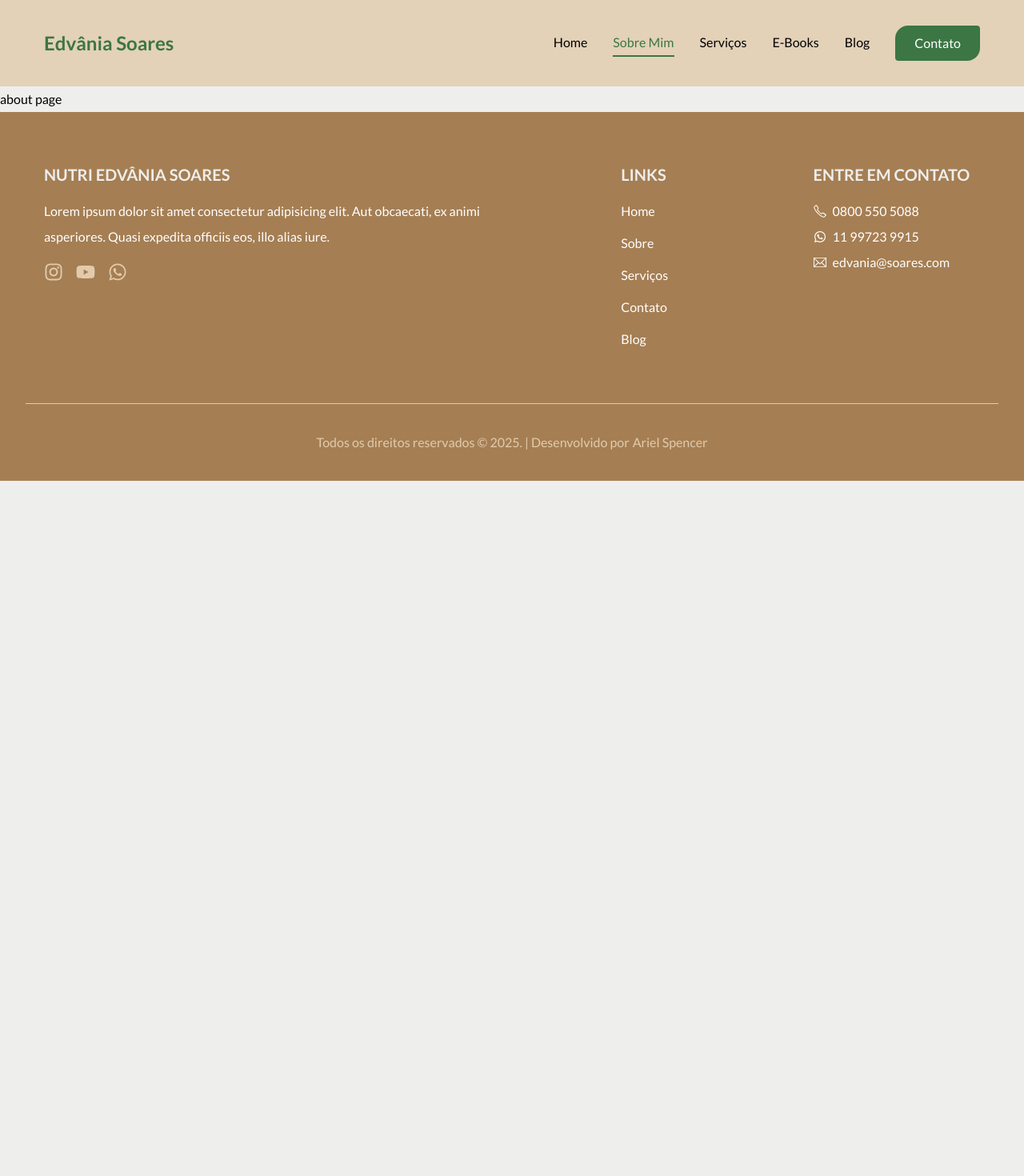
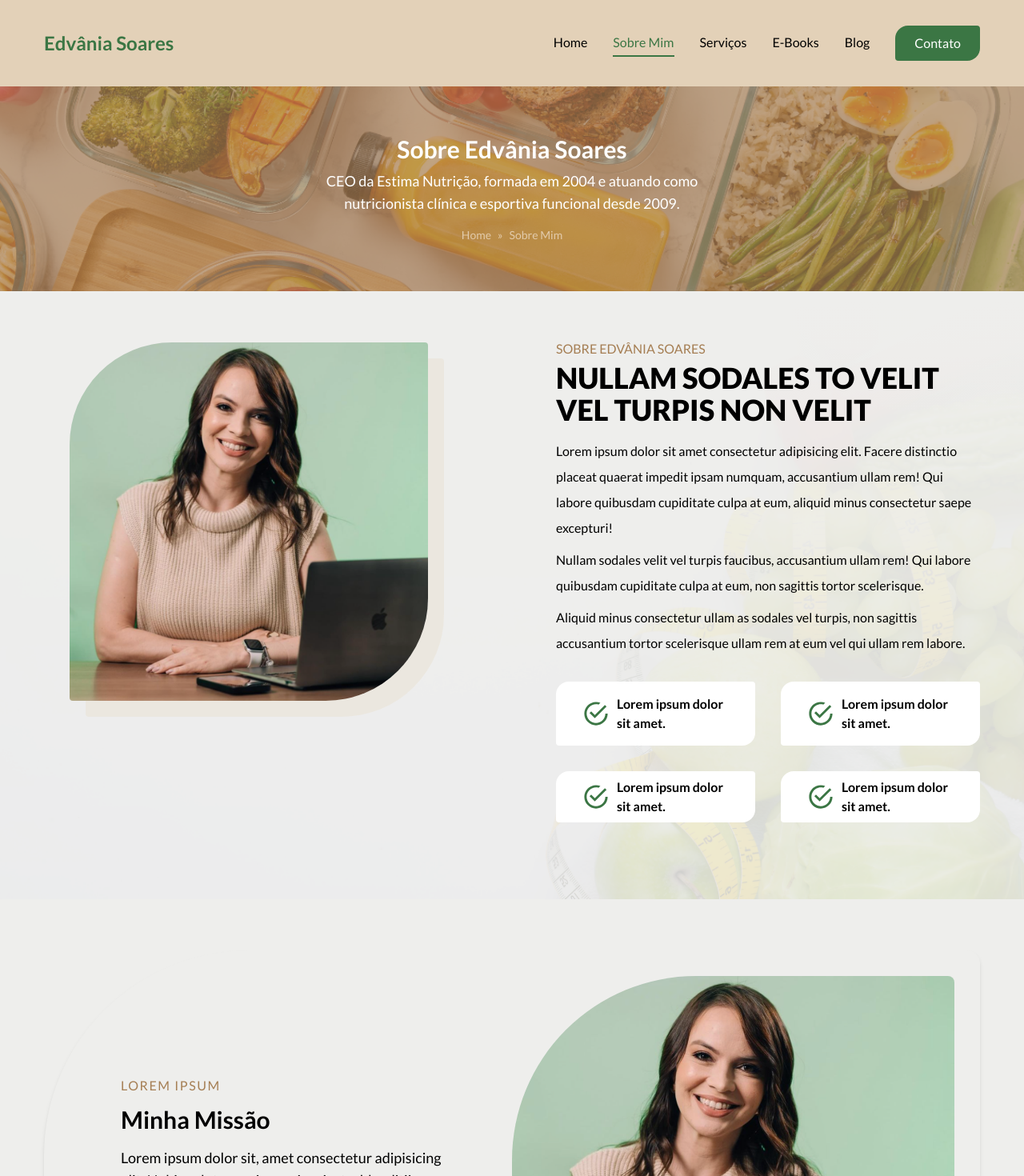
Before and after one commit to ArielSpencer/nutri-edvania-site, a Next.js app: page /sobre-mim in a window 1280 px wide. Shown: the top 1470 px of the page at 80% size. Before the commit the page ends 800 px from the top, so only its background shows below. Built offline with nearby package versions, Linux system fonts and the light colour scheme.

Commit message:
feat: add About page with story, mission and vision, companies, and blog sections

```diff
--- a/app/sobre-mim/page.jsx
+++ b/app/sobre-mim/page.jsx
@@ -1,5 +1,20 @@
+import CompaniesSection from "@/components/about/CompaniesSection";
+import MissionVisionSection from "@/components/about/MissionVisionSection";
+import StorySection from "@/components/about/StorySection";
+import Banner from "@/components/Banner";
+import BlogSection from "@/components/home/BlogSection";
+
 const About = () => {
-  return <div>about page</div>
+  return <div>
+    <Banner
+      title="Sobre Edvânia Soares"
+      description="CEO da Estima Nutrição, formada em 2004 e atuando como nutricionista clínica e esportiva funcional desde 2009."
+    />
+    <StorySection />
+    <MissionVisionSection />
+    <CompaniesSection />
+    <BlogSection />
+  </div>
 }
 
 export default About;
--- a/components/home/AboutSection.jsx
+++ b/components/home/AboutSection.jsx
@@ -1,3 +1,4 @@
+import Link from "next/link";
 import PhotoHighlight from "../PhotoHighlight";
 import { Button } from "../ui/button";
 
@@ -41,7 +42,9 @@ const AboutSection = () => {
               </p>
             </div>
 
-            <div className="flex flex-col xl:flex-row items-center gap-8">
+            <Link
+              href="/sobre-mim"
+              className="flex flex-col xl:flex-row items-center gap-8">
               <Button
                 variant="primary"
                 size="sm"
@@ -51,7 +54,7 @@ const AboutSection = () => {
                   Saiba Mais
                 </span>
               </Button>
-            </div>
+            </Link>
 
           </div>
         </div>
```
